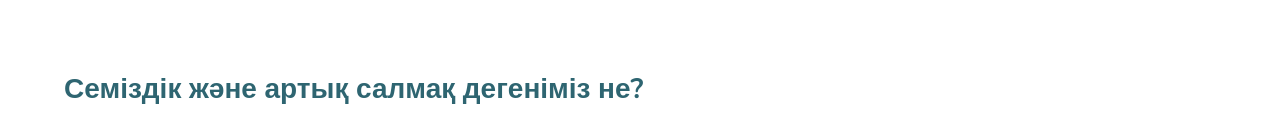
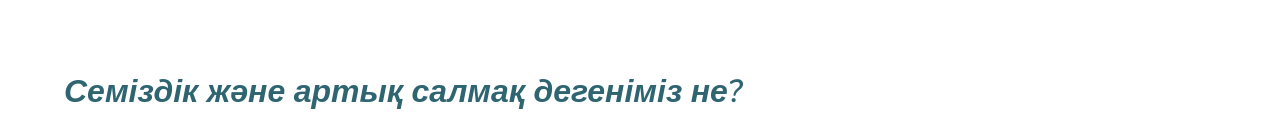
Before and after one commit to MaxatDzhetenbayev/obesity-client, a React (Vite) app: page / in a window 1280 px wide. Shown: the part 794-929 px from the top of the page. Built offline with nearby package versions, Linux system fonts and the light colour scheme; no server answers; the database is empty.

Commit message:
refactor: Обновлены стили компонента ObesityInfo, изменены размеры и стиль заголовка, исправлено использование class на className

```diff
--- a/src/components/ObesityInfo/ObesityInfo.jsx
+++ b/src/components/ObesityInfo/ObesityInfo.jsx
@@ -1,13 +1,12 @@
-import React from "react";
 import styles from "./ObesityInfo.module.css";
-import { Trans, useTranslation } from "react-i18next";
+import { useTranslation } from "react-i18next";
 import { Container } from '@mui/material';
 
 export const ObesityInfo = () => {
   const { t } = useTranslation();
 
   return (
-    <section class={styles.whats__obesity}>
+    <section className={styles.whats__obesity}>
       <Container>
         <h1>{t("whats__obesity.title")}</h1>
         <p>{t("whats__obesity.text")}</p>
--- a/src/components/ObesityInfo/ObesityInfo.module.css
+++ b/src/components/ObesityInfo/ObesityInfo.module.css
@@ -3,8 +3,9 @@
 }
 .whats__obesity h1 {
   color: var(--main-color);
-  font-size: clamp(24px, 3vw, 28px);
-  font-weight: 700;
+  font-size: clamp(28px, 3vw, 32px);
+  font-weight: 900;
+  font-style: italic;
 }
 .whats__obesity p {
   margin-top: 25px;
```
